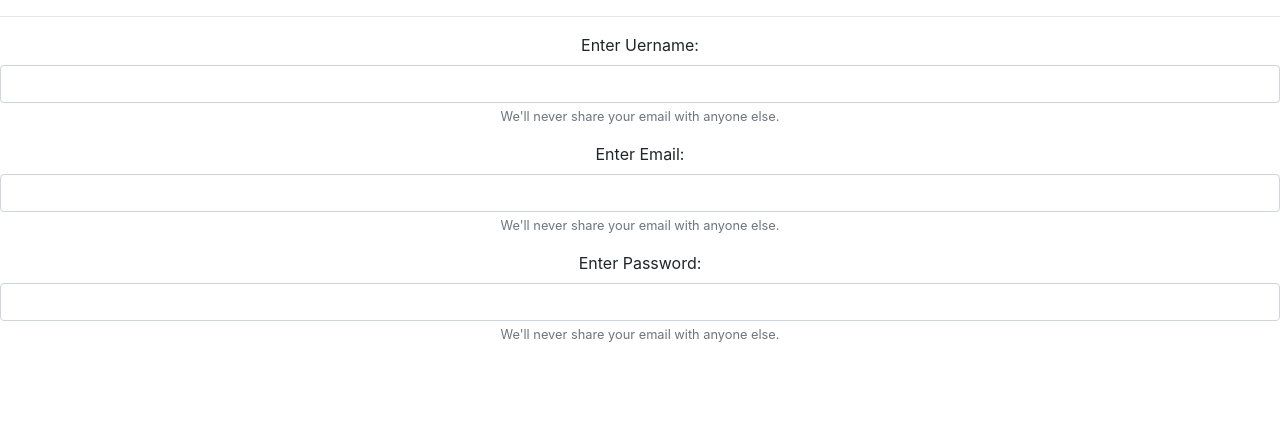
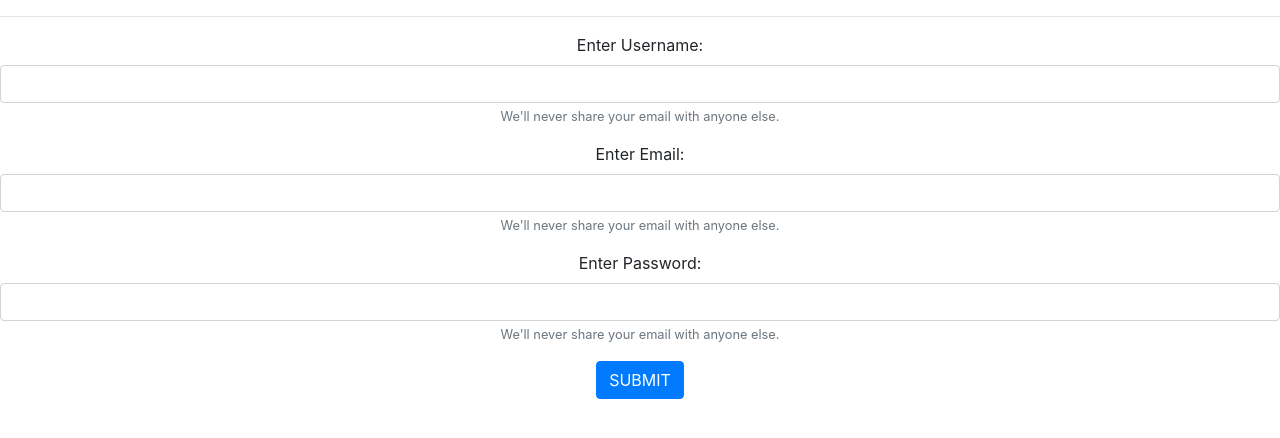
Before and after one commit to valentinvsp/form-event-test, a React (Create React App) app: page / in a window 1280 px wide. Shown: the top 438 px of the page. Built offline with nearby package versions, Linux system fonts and the light colour scheme.

Commit message:
add submit button & conditional rendering

```diff
--- a/src/components/ClassyForm/ClassyClasses.ts
+++ b/src/components/ClassyForm/ClassyClasses.ts
@@ -1,7 +1,8 @@
 export enum InputType {
     Text = 'text',
     Email = 'email',
-    Password = 'password'
+    Password = 'password',
+    Button = 'button'
 }
 
 type InputValue = string | number;
--- a/src/components/ClassyForm/ClassyForm.tsx
+++ b/src/components/ClassyForm/ClassyForm.tsx
@@ -7,27 +7,56 @@ const ClassyForm: React.FC = () => {
     const renderCount = useRef(0);
 
     useEffect(() => {
-        const state = new FormState(new Input({ name: 'username', type: InputType.Email, label: 'Enter Uername:' }));
-        state.addInput(new Input({ name: 'email', type: InputType.Text, label: 'Enter Email:' }));
-        state.addInput(new Input({ name: 'password', type: InputType.Password, label: 'Enter Password:' }));
+        const state = new FormState(
+            new Input({
+                name: 'username',
+                type: InputType.Text,
+                label: 'Enter Username:',
+            })
+        );
+        state.addInput(
+            new Input({
+                name: 'email',
+                type: InputType.Email,
+                label: 'Enter Email:',
+            })
+        );
+        state.addInput(
+            new Input({
+                name: 'password',
+                type: InputType.Password,
+                label: 'Enter Password:',
+            })
+        );
+        state.addInput(
+            new Input({
+                name: 'submit button',
+                type: InputType.Button,
+                value: 'SUBMIT',
+            })
+        );
         setFormData(state.getState());
         formObject.current = state;
     }, []);
 
     const handleFormChange = (e: React.ChangeEvent<HTMLFormElement>) => {
         e.preventDefault();
-        const { target: { name, value } } = e;
+        const {
+            target: { name, value },
+        } = e;
         formObject.current?.changeInput(name, value);
         setFormData(formObject.current?.getState());
     };
 
     renderCount.current = renderCount.current + 1;
-    console.log(`render number ${renderCount.current}`)
+    console.log(`render number ${renderCount.current}`);
     return (
-        <form onChange={handleFormChange}>
-            {formData?.map( ({ name, type, value, label }) => (
+        <form onChange={handleFormChange} onSubmit={e => e.preventDefault()} noValidate>
+            {formData?.map(({ name, type, value, label }) => {
+                if (type === InputType.Text || type === InputType.Email || type === InputType.Password)
+                    return (
                         <div className="form-group" key={name}>
-                    <label htmlFor={name}>{label}</label>
+                            {label && <label htmlFor={name}>{label}</label>}
                             <input
                                 type={type}
                                 className="form-control"
@@ -36,11 +65,19 @@ const ClassyForm: React.FC = () => {
                                 value={value}
                                 aria-describedby="emailHelp"
                             />
-                    <small id="emailHelp" className="form-text text-muted">
+                            <small
+                                id="emailHelp"
+                                className="form-text text-muted"
+                            >
                                 We'll never share your email with anyone else.
                             </small>
                         </div>
-            ))}
+                    );
+                if (type === InputType.Button) return (
+                    <input type="submit" className="btn btn-primary" value={value}/>
+                );
+                return null;
+            })}
         </form>
     );
 };
```
Lines whose indentation alone changed are shown as unchanged.
